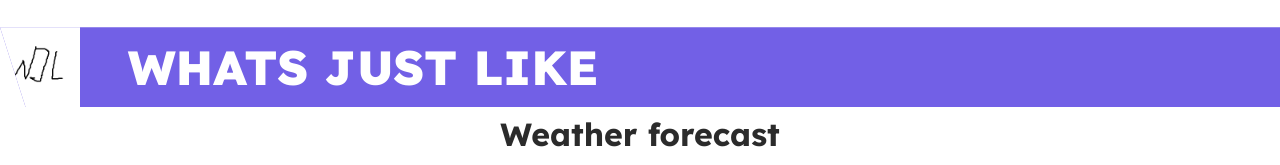
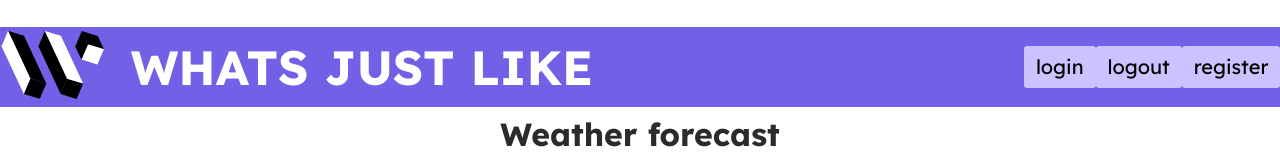
Before and after one commit to Johanneslng/WhatsJustLike24, an Angular app in the folder whatsjustlike24.client/: page / in a window 1280 px wide. Shown: the top 165 px of the page. Built offline with nearby package versions, Linux system fonts and the light colour scheme; no server answers.

Commit message:
Features/css basics (#1)
* work on header css

* finalized styling of all the header elements

```diff
--- a/whatsjustlike24.client/src/app/app.module.ts
+++ b/whatsjustlike24.client/src/app/app.module.ts
@@ -4,11 +4,13 @@ import { BrowserModule } from '@angular/platform-browser';
 
 import { AppComponent } from './app.component';
 import { HeaderComponent } from './components/header/header.component';
+import { LoginComponent } from './components/login/login.component';
 
 @NgModule({
   declarations: [
     AppComponent,
-    HeaderComponent
+    HeaderComponent,
+    LoginComponent
   ],
   imports: [
     BrowserModule, HttpClientModule
--- a/whatsjustlike24.client/src/app/components/header/header.component.html
+++ b/whatsjustlike24.client/src/app/components/header/header.component.html
@@ -1,10 +1,51 @@
 <header class="header">
-  <div class="logo-box">
-    <img src="../../../assets/WJLPlaceholder.png" alt="WJL Logo" class="logo">
+  <div class="header-left-right">
+    <div class="logo-and-title">
+      <div class="logo-box">
+        <svg class="logo-svg" viewBox="0 0 2048 1536" version="1.1" xmlns="http://www.w3.org/2000/svg" xmlns:xlink="http://www.w3.org/1999/xlink" xml:space="preserve" xmlns:serif="http://www.serif.com/" style="fill-rule:evenodd;clip-rule:evenodd;stroke-linejoin:round;stroke-miterlimit:2;">
+        <g transform="matrix(0.644092,-1.52028,0.35378,0.108427,136.263,1803.55)">
+        <rect x="325.316" y="314.39" width="194.512" height="867.94" style="fill: rgb(0,0,0);" />
+      </g>
+        <g transform="matrix(-1.57862,-0.483816,-0.144346,0.340707,2155.18,1194.47)">
+        <rect x="325.316" y="314.39" width="194.512" height="867.94" style="fill: rgb(0,0,0);" />
+      </g>
+        <g transform="matrix(-1.57862,-0.483816,-0.144346,0.340707,2554.96,530.403)">
+        <rect x="325.316" y="314.39" width="194.512" height="867.94" style="fill:rgb(255, 255, 255);" />
+      </g>
+        <g transform="matrix(0.644092,-1.52028,0.35378,0.108427,260.941,1509.27)">
+        <path d="M783.29,-1729.15L325.316,314.39L325.316,1182.33L783.29,-861.212L783.29,-1729.15Z" style="fill: rgb(0,0,0);" />
+      </g>
+        <g transform="matrix(-1.57862,-0.483816,-0.144346,0.340707,1849.6,1100.82)">
+        <path d="M783.29,-1729.15L325.316,314.39L325.316,1182.33L783.29,-861.212L783.29,-1729.15Z" style="fill: rgb(0,0,0);" />
+      </g>
+        <g transform="matrix(-1.57862,-0.483816,-0.144346,0.340707,2557.3,1102.14)">
+        <path d="M783.29,-1729.15L656.277,-1167.39L656.277,-299.453L783.29,-861.212L783.29,-1729.15Z" style="fill: rgb(0,0,0);" />
+      </g>
+        <g transform="matrix(1.57862,0.483816,0.144346,-0.340707,-529.549,375.198)">
+        <path d="M783.29,-1729.15L325.316,314.39L325.316,1182.33L783.29,-861.212L783.29,-1729.15Z" style="fill:rgb(255, 255, 255);" />
+      </g>
+        <g transform="matrix(-0.644092,1.52028,-0.35378,-0.108427,1488.97,-233.697)">
+        <path d="M783.29,-1729.15L325.316,314.39L325.316,1182.33L783.29,-861.212L783.29,-1729.15Z" style="fill:rgb(255, 255, 255);" />
+      </g>
+        <g transform="matrix(-0.644092,1.52028,-0.35378,-0.108427,2196.66,-232.378)">
+        <path d="M451.211,-252.361L325.316,314.39L325.316,1182.33L451.211,615.58L451.211,-252.361Z" style="fill: rgb(0,0,0);" />
+      </g>
+    </svg>
+        <!--<img src="../../../assets/WJLPlaceholder.png" alt="WJL Logo" class="logo"> -->
+      </div>
+      <div class="title-container">
+        <h1>WHATS</h1>
+        <h1 class="header-just">JUST</h1>
+        <h1>LIKE</h1>
+      </div>
+    </div>
+
+    <div class="auth-buttons">
+      <a href="#" class=" btn btn-white">login</a>
+
+      <a href="#" class=" btn btn-white">logout</a>
+
+      <a href="#" class=" btn btn-white">register</a>
+    </div>
   </div>
-  <h1 class="header-title">
-    <span>WHATS </span>
-    <span class="header-just">JUST</span>
-    <span> LIKE</span>
-  </h1>
 </header>
--- /dev/null
+++ b/whatsjustlike24.client/src/app/components/login/login.component.html
@@ -0,0 +1 @@
+<p>login works!</p>
--- a/whatsjustlike24.client/src/styles.scss
+++ b/whatsjustlike24.client/src/styles.scss
@@ -23,48 +23,119 @@ body {
   color: #2b2b2b
 }
 
+.btn {
+  padding: 0.5vh 1.5vh;
+  font-size: 2.5vh;
+  color: black;
+  background-color: #CDC1FF;
+  border: none;
+  border-radius: 3px;
+  cursor: pointer;
+  transition: background-color 0.3s ease;
+  text-decoration:none;
+}
+
+.btn:hover {
+  background-color: #ffffff;
+  box-shadow: 1px 3px 5px 3px rgba(0,0,0,0.2);
+  transform: translateY(-3px);
+}
+.btn:active {
+  background-color: #8a6dff;
+}
+
+.btn:focus {
+  outline: none;
+  box-shadow: 0 0 0 3px #ffffff;
+}
+
 .header {
   height: 10vh;
   background-color: #7260E6;
-  clip-path: polygon(0 0, 100% 0, 100% 100%, 2% 100% );
   position: relative;
+  //align-items: center;
+}
+
+.header-left-right {
+    display: flex;
+    flex-direction: row;
+    justify-content: space-between;
+}
+.logo-and-title {
+  display: flex;
+  flex-direction: row;
+  align-items: center;
+}
+
+.logo-and-title > div {
+    margin-right: 3vh;
+    margin-top: -3px;
 }
 
 .logo-box {
-    position: absolute;
-    top: 0px;
-    left: 0px;
+  top: 0px;
+  left: 0px;
 }
 
-.logo {
-    height: 10vh;
+.logo-svg {
+  height: 10vh;
 }
 
-.header-title {
-    position: absolute;
-    left: 10vw;
+
+.title-container {
+    display: flex;
     color: #ffffff;
     font-weight: 800;
-    font-size: 6vh;
+    font-size: 3vh;
+    gap: 2vh;
 }
 
-.header-just{
-    position: relative;
-    animation-name: moveInTop;
-    animation-duration: 3s;
+.header-just {
+  animation-name: moveInJust;
+  animation-duration: 1s;
+  animation-timing-function: ease-in;
 }
 
-@keyframes moveInTop {
+.header-just:hover {
+  animation: moveInJust 1s ease-in;
+}
+
+
+.auth-buttons{
+    display: flex;
+    flex-direction: row;
+    align-items: center;
+    justify-content: space-between;
+    height: 10vh;
+    width: 20vw;
+}
+
+
+
+  @keyframes moveInJust {
     0% {
-        opacity: 0;
-        transform: translateY(-100px);
+      transform: rotate(6deg);
     }
-    80% {
-        opacity: 0.8;
-        transform: translateY(10px);
+
+    50% {
+      transform: rotate(6deg);
     }
+
+    70% {
+      transform: rotate(-3deg);
+    }
+
     100% {
-        opacity: 1;
-        transform: translateY(0);
+      transform: rotate(0);
     }
-}
+  }
+
+  @keyframes slideIn {
+    0% {
+      transform: rotate();
+    }
+
+    100% {
+      transform: rotate(360deg);
+    }
+  }
```
Also changed, not shown: whatsjustlike24.client/src/app/components/login/login.component.ts (added, +10 -0 lines), whatsjustlike24.client/src/app/components/login/login.component.scss (added), 1 other file (tests, documents, lock files or other folders).
